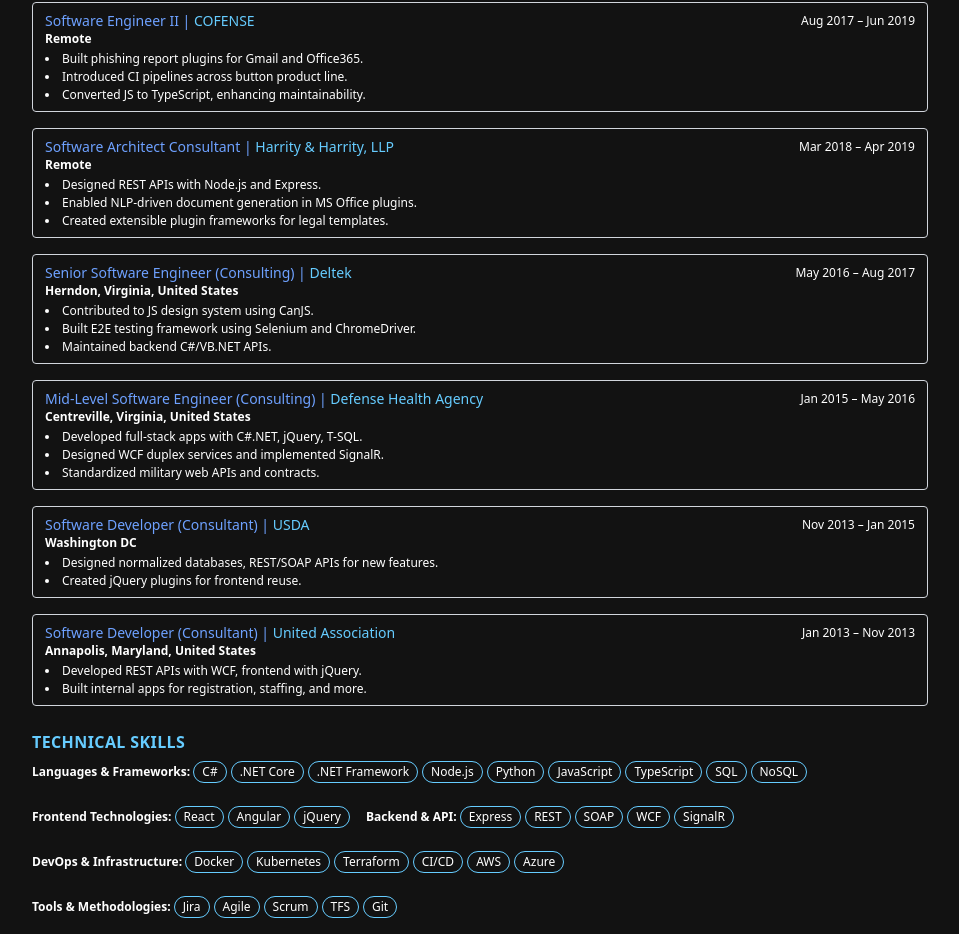
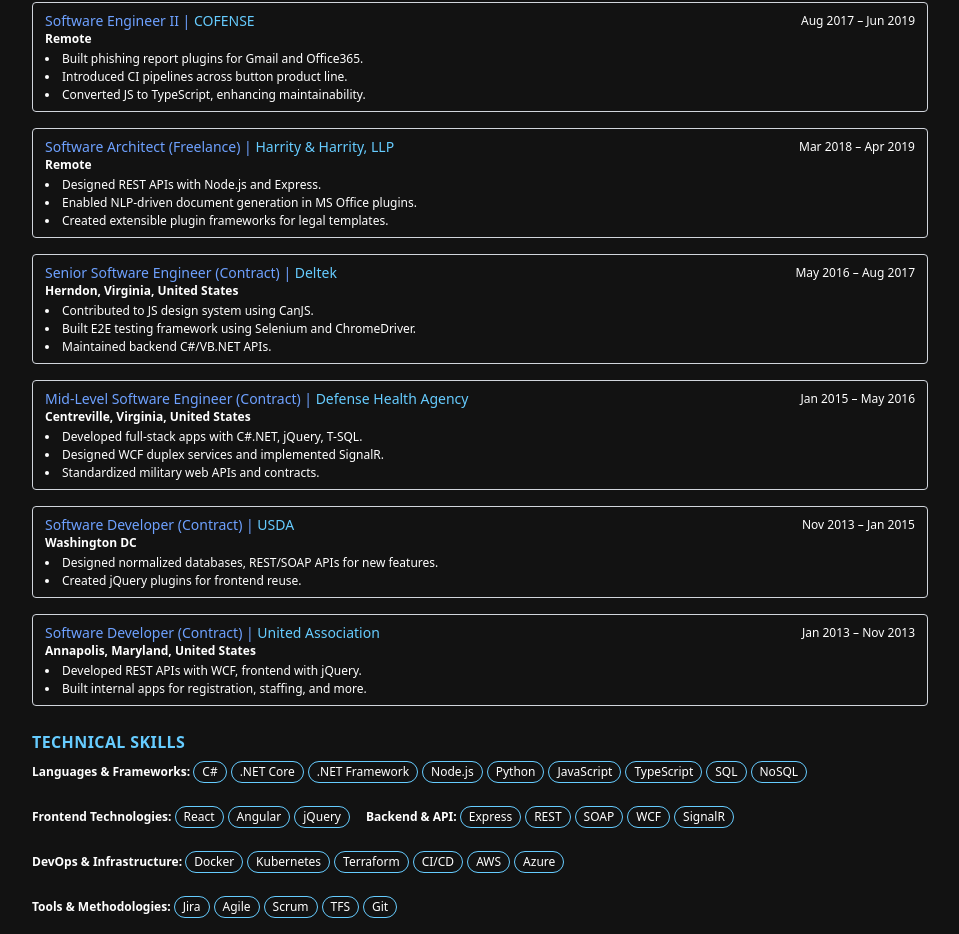
Before and after one commit to JacobHeater/jacobheater.github.io, a Next.js app: page /about/resume in a window 1280 px wide. Shown: the part 912-1846 px from the top of the page, without its empty margins (160-1119 px from the left). Built offline with nearby package versions, Linux system fonts and the light colour scheme; a web font is replaced by a local one.

Commit message:
Minor verbiage updates to resume.

```diff
--- a/src/app/about/resume/data/resume/resume.ts
+++ b/src/app/about/resume/data/resume/resume.ts
@@ -74,7 +74,7 @@
     },
     {
       company: 'Harrity & Harrity, LLP',
-      title: 'Software Architect Consultant',
+      title: 'Software Architect (Freelance)',
       startDate: new Date(2018, 2),
       endDate: new Date(2019, 3),
       location: 'Remote',
@@ -86,7 +86,7 @@
     },
     {
       company: 'Deltek',
-      title: 'Senior Software Engineer (Consulting)',
+      title: 'Senior Software Engineer (Contract)',
       startDate: new Date(2016, 4),
       endDate: new Date(2017, 7),
       location: 'Herndon, Virginia, United States',
@@ -98,7 +98,7 @@
     },
     {
       company: 'Defense Health Agency',
-      title: 'Mid-Level Software Engineer (Consulting)',
+      title: 'Mid-Level Software Engineer (Contract)',
       startDate: new Date(2015, 0),
       endDate: new Date(2016, 4),
       location: 'Centreville, Virginia, United States',
@@ -110,7 +110,7 @@
     },
     {
       company: 'USDA',
-      title: 'Software Developer (Consultant)',
+      title: 'Software Developer (Contract)',
       startDate: new Date(2013, 10),
       endDate: new Date(2015, 0),
       location: 'Washington DC',
@@ -121,7 +121,7 @@
     },
     {
       company: 'United Association',
-      title: 'Software Developer (Consultant)',
+      title: 'Software Developer (Contract)',
       startDate: new Date(2013, 0),
       endDate: new Date(2013, 10),
       location: 'Annapolis, Maryland, United States',
```
